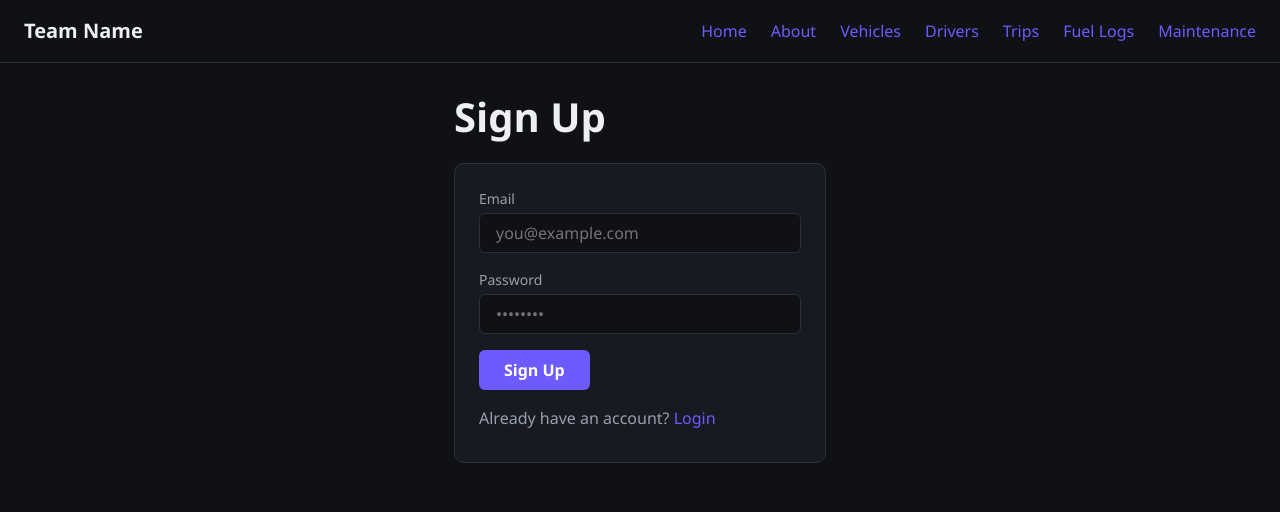
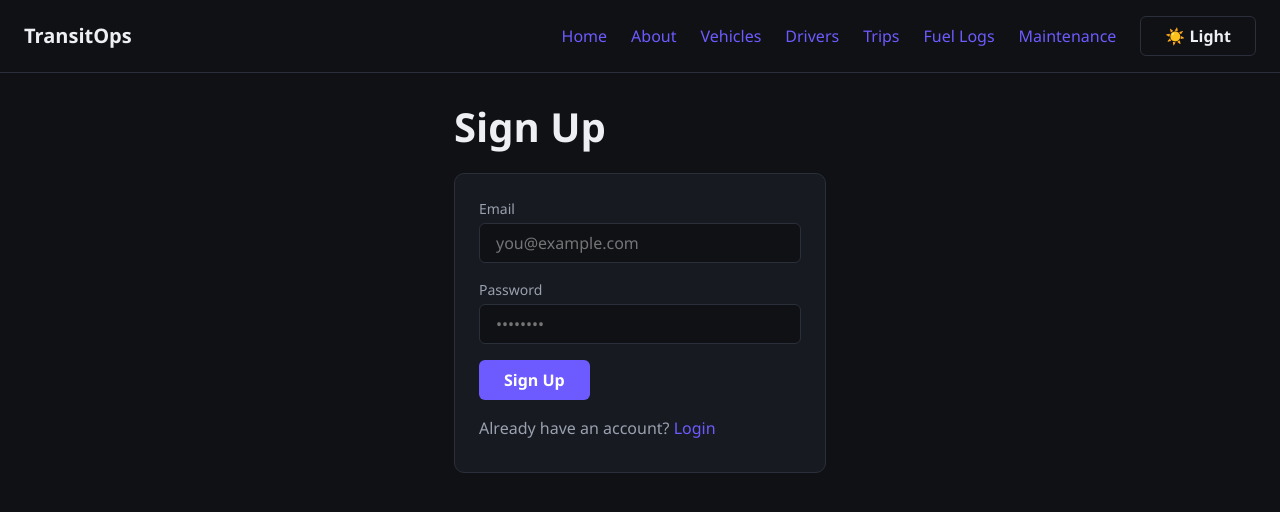
Before and after one commit to subii13/ODOO-HACKATHON, a React (Vite) app: page /signup in a window 1280 px wide. Shown: the top 512 px of the page. Built offline with nearby package versions, Linux system fonts and the light colour scheme; no server answers.

Commit message:
final polish: rebrand navbar, theme toggle fixes

```diff
--- a/src/App.jsx
+++ b/src/App.jsx
@@ -14,7 +14,7 @@ import Drivers from "./pages/MainFeature/Drivers/Drivers";
 export default function App() {
   return (
     <>
-      <Navbar brand="Team Name" />
+      <Navbar brand="TransitOps" />
       <Routes>
         <Route path="/login" element={<Login />} />
         <Route path="/signup" element={<Signup />} />
--- a/src/components/Navbar.jsx
+++ b/src/components/Navbar.jsx
@@ -1,8 +1,10 @@
 import { Link, useNavigate } from 'react-router-dom';
 import { useAuth } from '../context/AuthContext';
+import { useTheme } from '../context/ThemeContext';
 
 export default function Navbar({ brand = 'App Name' }) {
   const { currentUser, logout } = useAuth();
+  const { theme, toggleTheme } = useTheme();
   const navigate = useNavigate();
 
   const handleLogout = async () => {
@@ -21,6 +23,9 @@ export default function Navbar({ brand = 'App Name' }) {
         <Link to="/trips">Trips</Link>
         <Link to="/fuel-logs">Fuel Logs</Link>
         <Link to="/maintenance">Maintenance</Link>
+        <button onClick={toggleTheme} className="btn btn-secondary">
+          {theme === 'dark' ? '☀️ Light' : '🌙 Dark'}
+        </button>
         {currentUser && (
           <button onClick={handleLogout} className="btn btn-secondary">Logout</button>
         )}
--- /dev/null
+++ b/src/context/ThemeContext.jsx
@@ -0,0 +1,20 @@
+import { createContext, useContext, useState, useEffect } from "react";
+
+const ThemeContext = createContext();
+export const useTheme = () => useContext(ThemeContext);
+
+export function ThemeProvider({ children }) {
+  const [theme, setTheme] = useState("dark");
+
+  useEffect(() => {
+    document.documentElement.setAttribute("data-theme", theme);
+  }, [theme]);
+
+  const toggleTheme = () => setTheme((t) => (t === "dark" ? "light" : "dark"));
+
+  return (
+    <ThemeContext.Provider value={{ theme, toggleTheme }}>
+      {children}
+    </ThemeContext.Provider>
+  );
+}
--- a/src/index.css
+++ b/src/index.css
@@ -78,3 +78,21 @@ button, input, select, textarea {
 @media (prefers-reduced-motion: reduce) {
   * { animation: none !important; transition: none !important; }
 }
+
+/* ---------- Light theme override ---------- */
+[data-theme="light"] {
+  --color-bg: #F7F8FA;
+  --color-surface: #FFFFFF;
+  --color-surface-hover: #F0F1F4;
+  --color-border: #E1E4EA;
+  --color-text: #14161A;
+  --color-text-muted: #5B6270;
+  --color-primary: #6E5BFF;
+  --color-primary-hover: #5A47E8;
+  --color-success: #1F9D5B;
+  --color-error: #D6484A;
+}
+
+[data-theme="light"] .form-field input[type="date"]::-webkit-calendar-picker-indicator {
+  filter: invert(0);
+}
--- a/src/main.jsx
+++ b/src/main.jsx
@@ -1,19 +1,20 @@
 import { StrictMode } from "react";
 import { createRoot } from "react-dom/client";
 import { BrowserRouter } from "react-router-dom";
-
 import App from "./App";
 import { AuthProvider } from "./context/AuthContext";
-
+import { ThemeProvider } from "./context/ThemeContext";
 import "./index.css";
 import "./components/components.css";
 
 createRoot(document.getElementById("root")).render(
   <StrictMode>
     <BrowserRouter>
-      <AuthProvider>
-        <App />
-      </AuthProvider>
+      <ThemeProvider>
+        <AuthProvider>
+          <App />
+        </AuthProvider>
+      </ThemeProvider>
     </BrowserRouter>
   </StrictMode>
 );
```
